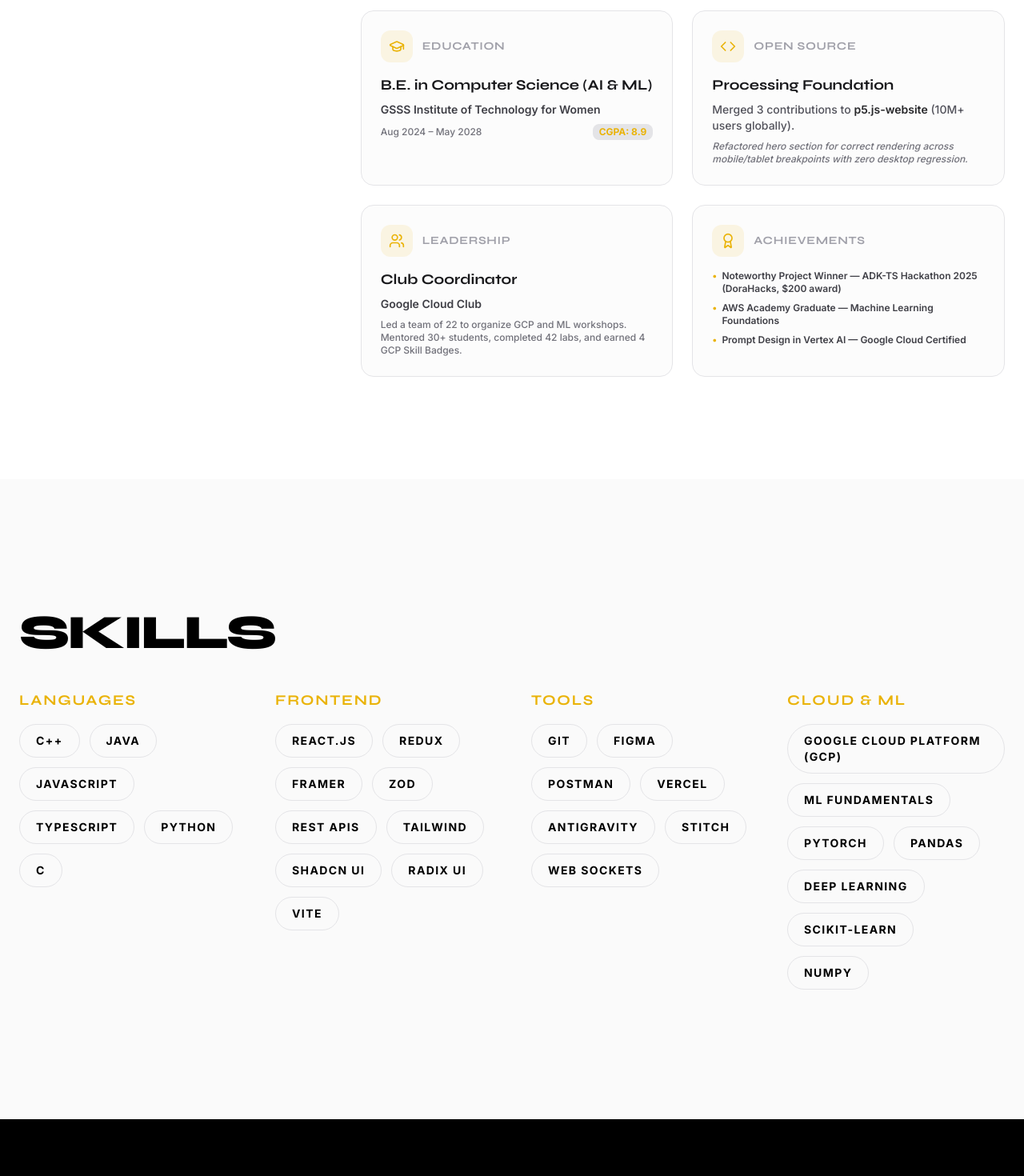
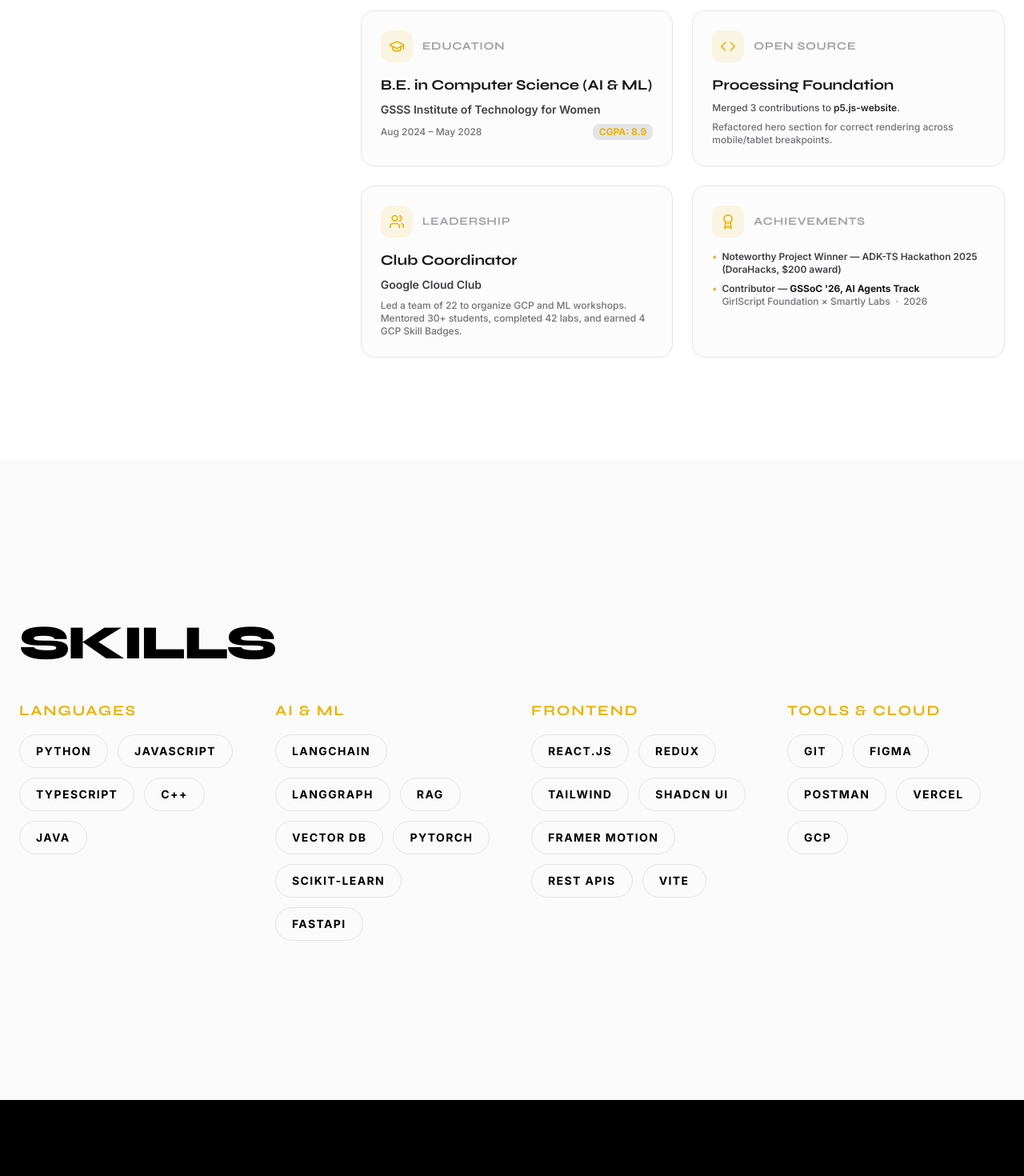
Before and after one commit to Khushi256/khushi-portfolio, a React (Vite) app: page / in a window 1280 px wide. Shown: the part 1120-2590 px from the top of the page at 80% size. Built offline with nearby package versions, Linux system fonts and the light colour scheme.

Commit message:
feat: add About, Skills, and Projects components with associated assets

```diff
--- a/src/components/About.jsx
+++ b/src/components/About.jsx
@@ -120,11 +120,11 @@ function About() {
                                         <p className="font-display font-bold text-lg text-zinc-900 dark:text-white leading-snug">
                                             Processing Foundation
                                         </p>
-                                        <p className="text-sm text-zinc-600 dark:text-zinc-400 font-medium">
-                                            Merged 3 contributions to <span className="font-semibold text-zinc-800 dark:text-zinc-200">p5.js-website</span> (10M+ users globally).
+                                        <p className="text-xs text-zinc-600 dark:text-zinc-400 font-medium">
+                                            Merged 3 contributions to <span className="font-semibold text-zinc-800 dark:text-zinc-200">p5.js-website</span>.
                                         </p>
-                                        <p className="text-xs text-zinc-500 dark:text-zinc-500 font-medium italic">
-                                            Refactored hero section for correct rendering across mobile/tablet breakpoints with zero desktop regression.
+                                        <p className="text-xs text-zinc-500 dark:text-zinc-500 font-medium">
+                                            Refactored hero section for correct rendering across mobile/tablet breakpoints.
                                         </p>
                                     </div>
                                 </div>
@@ -181,11 +181,10 @@ function About() {
                                         </li>
                                         <li className="flex items-start gap-1.5">
                                             <span className="text-yellow-500">•</span>
-                                            <span>AWS Academy Graduate — Machine Learning Foundations</span>
-                                        </li>
-                                        <li className="flex items-start gap-1.5">
-                                            <span className="text-yellow-500">•</span>
-                                            <span>Prompt Design in Vertex AI — Google Cloud Certified</span>
+                                            <span>
+                                                Contributor — <span className="text-zinc-900 dark:text-white font-bold">GSSoC '26, AI Agents Track</span>
+                                                <span className="block text-zinc-500 font-medium">GirlScript Foundation × Smartly Labs &nbsp;·&nbsp; 2026</span>
+                                            </span>
                                         </li>
                                     </ul>
                                 </div>
--- a/src/components/Projects.jsx
+++ b/src/components/Projects.jsx
@@ -12,12 +12,12 @@ const projects = [
     },
     {
         number: '02',
-        title: 'Plant Disease Detector',
-        description: 'Deep learning crop diagnostics app built with PyTorch and Streamlit. Employs a custom CNN and ResNet18 transfer learning on 87,000+ leaf images across 38 classes, achieving up to 100% accuracy.',
-        tags: ['PyTorch', 'Streamlit', 'Python', 'CNN', 'ResNet18'],
-        image: '/images/plant-disease-detector.png',
-        github: 'https://github.com/Khushi256/plant-disease-detector',
-        live: 'https://plant-disease-detector-ml.streamlit.app/'
+        title: 'SHIFT-TS',
+        description: 'GRU-based Remaining Useful Life prediction on NASA C-MAPSS, evaluated across 7 distribution shift scenarios. Features self-supervised learning, few-shot adaptation, and MC Dropout uncertainty signals with a React research dashboard.',
+        tags: ['PyTorch', 'GRU', 'Self-Supervised Learning', 'MC Dropout', 'NASA C-MAPSS', 'React'],
+        image: '/images/SHIFT-TS _ Engine RUL Prediction.png',
+        github: 'https://github.com/Khushi256/Shift-TS',
+        live: 'https://shift-ts.vercel.app/'
     },
     {
         number: '03',
--- a/src/components/Skills.jsx
+++ b/src/components/Skills.jsx
@@ -3,19 +3,19 @@ import { motion } from 'framer-motion'
 const skillCategories = [
     {
         title: "Languages",
-        skills: ['C++', 'Java', 'JavaScript', 'TypeScript', 'Python', 'C']
+        skills: ['Python', 'JavaScript', 'TypeScript', 'C++', 'Java']
+    },
+    {
+        title: "AI & ML",
+        skills: ['LangChain', 'LangGraph', 'RAG', 'Vector DB', 'PyTorch', 'scikit-learn', 'FastAPI']
     },
     {
         title: "Frontend",
-        skills: ['React.js', 'Redux', 'Framer', 'Zod', 'REST APIs', 'Tailwind', 'Shadcn UI', 'Radix UI', 'Vite']
+        skills: ['React.js', 'Redux', 'Tailwind', 'Shadcn UI', 'Framer Motion', 'REST APIs', 'Vite']
     },
     {
-        title: "Tools",
-        skills: ['Git', 'Figma', 'Postman', 'Vercel', 'Antigravity', 'Stitch', 'Web Sockets']
-    },
-    {
-        title: "Cloud & ML",
-        skills: ['Google Cloud Platform (GCP)', 'ML Fundamentals', 'PyTorch','Pandas', 'Deep Learning', 'scikit-learn', 'NumPy']
+        title: "Tools & Cloud",
+        skills: ['Git', 'Figma', 'Postman', 'Vercel', 'GCP']
     }
 ]
 
```
Also changed, not shown: public/images/SHIFT-TS _ Engine RUL Prediction.png (added), public/images/plant-disease-detector.png (deleted).
